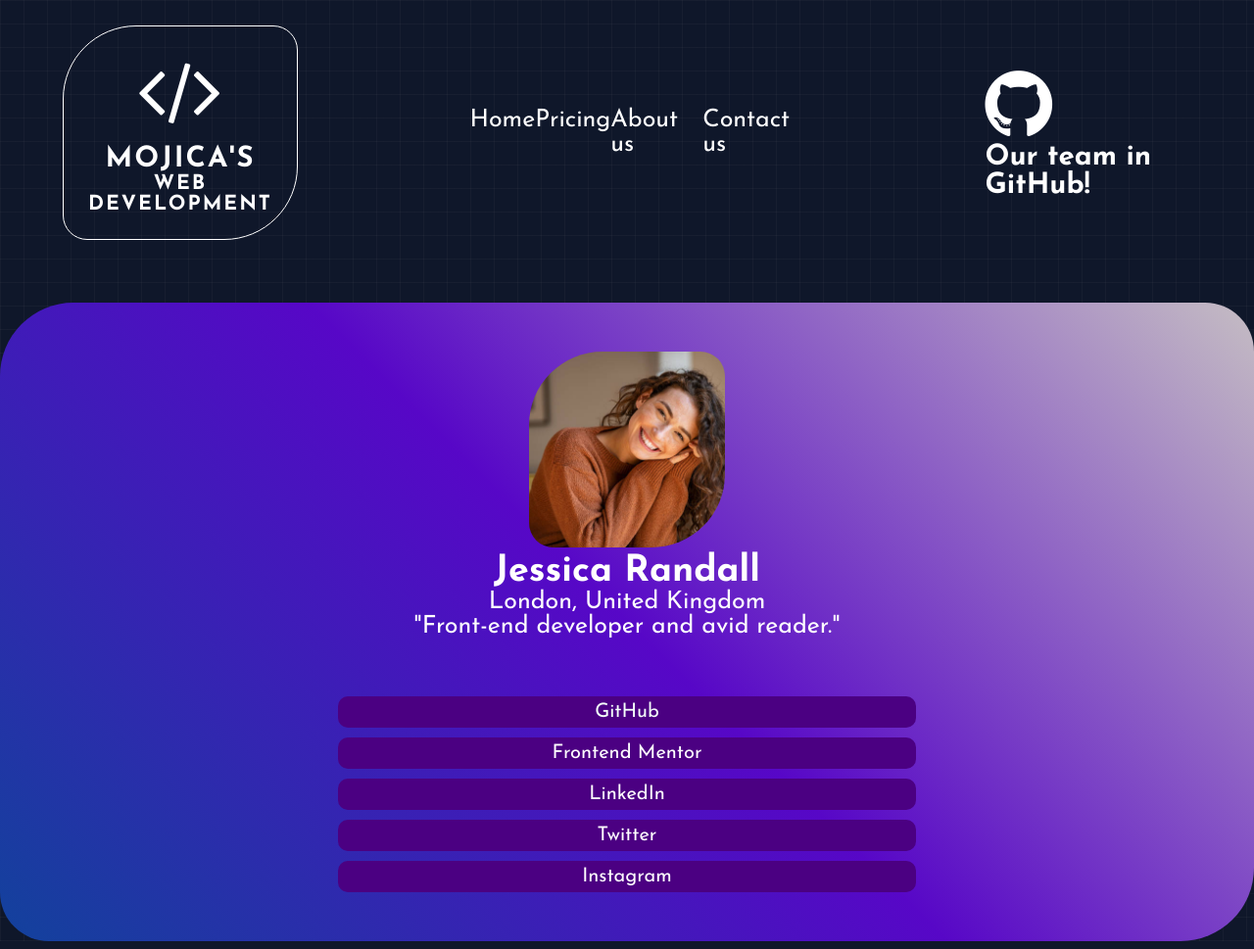
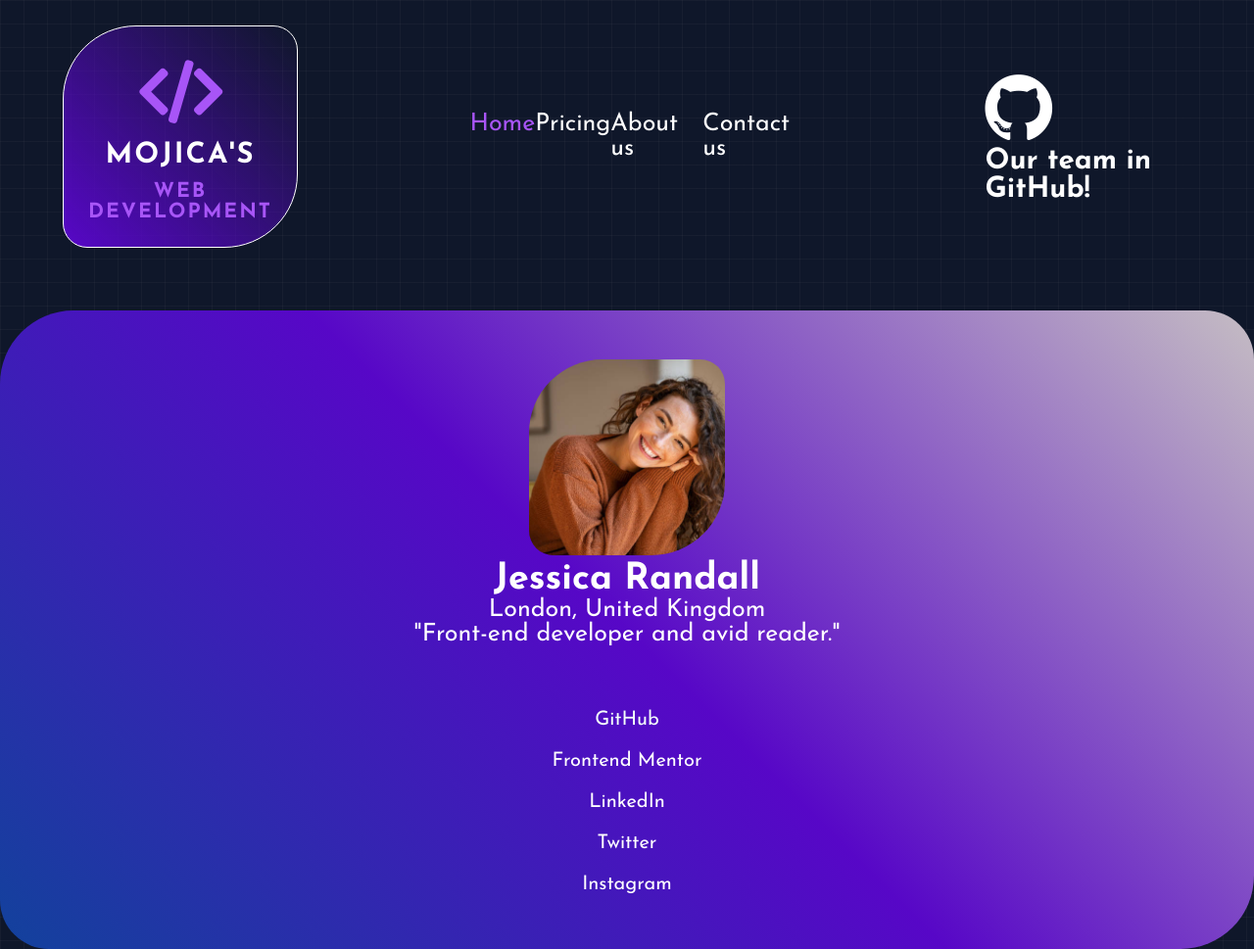
Before and after one commit to DavidMojica/PBWebDevelopment-H1, a plain HTML site: page index.html in a window 1280 px wide. Shown: the whole page at 98% size. Drawn offline with Linux system fonts and the light colour scheme.

Commit message:
Reworking styles

```diff
--- a/css/styles.css
+++ b/css/styles.css
@@ -1,7 +1,9 @@
 @import url('https://fonts.googleapis.com/css2?family=Josefin+Sans:ital,wght@0,100..700;1,100..700&display=swap');
 
 :root{
-    --githubViolet:indigo;
+    --page-background:rgb(15, 23, 42);
+    --violet-logo:rgb(168, 85, 247);
+    --violet-logo-bg:rgb(87, 7, 199);
 }
 
 /*------GENERAL STYLES------*/
@@ -10,6 +12,7 @@
     margin: 0;
     padding: 0;
     font-family: "Josefin Sans", sans-serif;
+    scroll-behavior: smooth;
 }
 
 html{
@@ -27,13 +30,13 @@ a{
 body{
     height: 100%;
     width: 100%;
-    background-color: rgb(15, 23, 42);
+    background-color:var(--page-background) ;
     background-image: linear-gradient(to right, #80808012 1px, transparent 1px), linear-gradient(to bottom, #80808012 1px, transparent 1px);
     background-size: 24px 24px;
 }
 
 /*----ICONS SETUP----*/
-.nav__logo a i, .nav__utilities a i{
+.nav__logo i, .nav__utilities a i{
     font-size: 3.2rem;
 }
 
@@ -48,6 +51,7 @@ header nav{
     place-items: center;
 }
 
+/*NAV LOGO*/
 .nav__logo{
     text-align: center;
     border: 1px solid #fff;
@@ -55,23 +59,41 @@ header nav{
     padding: 1em;
     letter-spacing: 2px;
     word-wrap: break-word;
+    background: linear-gradient(45deg, var(--violet-logo-bg) , transparent);
 }
 
-.nav__logo a i{
-    margin-bottom: 16px;
-    }
+.nav__logo i{
+    color: var(--violet-logo);
+    font-weight: bolder;
+}
 
+.nav__logo span h3{
+    margin: 12px 0 12px 0;
+}
 
+.nav__logo span h5{
+    color: var(--violet-logo);
+}
+
+/*NAV LINKS*/
+header nav ul{
+    list-style: none;
+    display: flex;
+    justify-content: space-around;
+}
 
 .nav__links{
     width: 50%;
 }
 
-header nav ul{
-    list-style: none;
-    display: flex;
-    justify-content: space-around;
+.nav__links ul li:first-child{
+    color: var(--violet-logo);
 }
+
+.nav__links ul li:hover{
+    color: var(--violet-logo);
+}
+
 
 
 
--- a/index.html
+++ b/index.html
@@ -16,19 +16,17 @@
 <body>
   <header>
     <nav>
-      <article class="nav__logo">
-        <a href="#">
+      <a href="#" class="nav__logo">
           <i class="fa fa-code" id="icon__code"></i>
-        </a>
-        <span>
-          <h3>MOJICA'S</h3>
-          <h5>WEB DEVELOPMENT</h5>
-        </span>
-      </article>
+          <span>
+            <h3>MOJICA'S</h3>
+            <h5>WEB DEVELOPMENT</h5>
+          </span>
+      </a>
 
       <article class="nav__links">
         <ul>
-          <li><a href="">Home</a></li>
+          <li><a href="" class="selected">Home</a></li>
           <li><a href="">Pricing</a></li>
           <li><a href="">About us</a></li>
           <li><a href="">Contact us</a></li>
```
